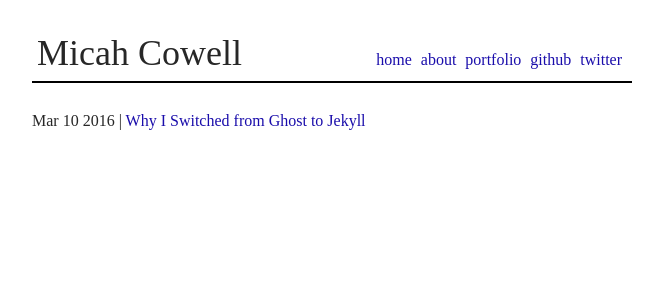
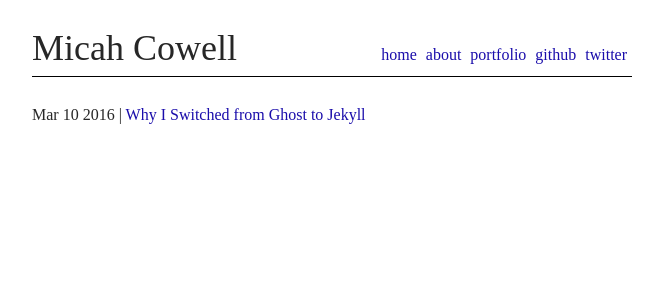
Before and after one commit to maxhumber/maxhumber.com, a Jekyll site: the page built from index.html, in a window 1280 px wide. Shown: the top 300 px of the page, without its empty margins (308-971 px from the left). Built offline with Jekyll 4.4.1, drawn with Linux system fonts in a browser that asks for light colours.

Commit message:
quick css

```diff
--- a/assets/css/main.scss
+++ b/assets/css/main.scss
@@ -38,22 +38,22 @@ ul {
 .wrapper {
     max-width: 600px;
     margin: auto;
-    padding: 30px;
-    @media screen and (max-width: 569px) {
-        padding: 15px;
+    padding: 15px;
+    @media screen and (min-width: 570px) {
+        padding: 30px;
     }
 }
 
 
 .main {
     margin-bottom: 30px;
-    padding-bottom: 10px;
-    border-bottom: 2px solid #000;
+    padding-bottom: 15px;
+    border-bottom: 1px solid #000;
     @media screen and (min-width: 570px) {
         display: flex;
         justify-content: space-between;
         align-items: baseline;
-        padding: 5px;
+        padding-bottom: 5px;
     }
     h1 {
         font-size: 36px;
```
